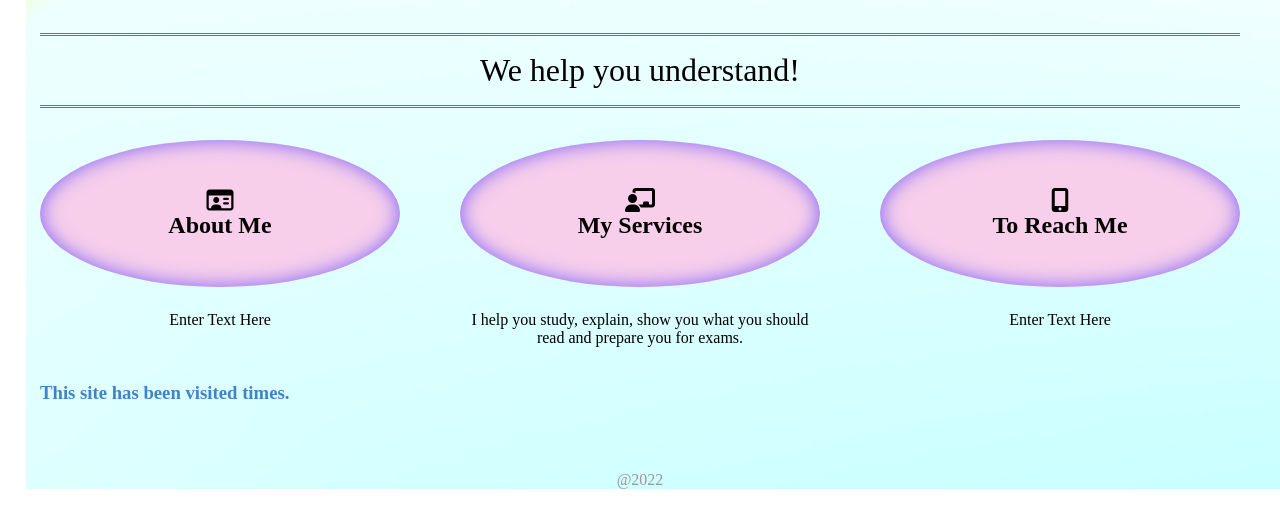
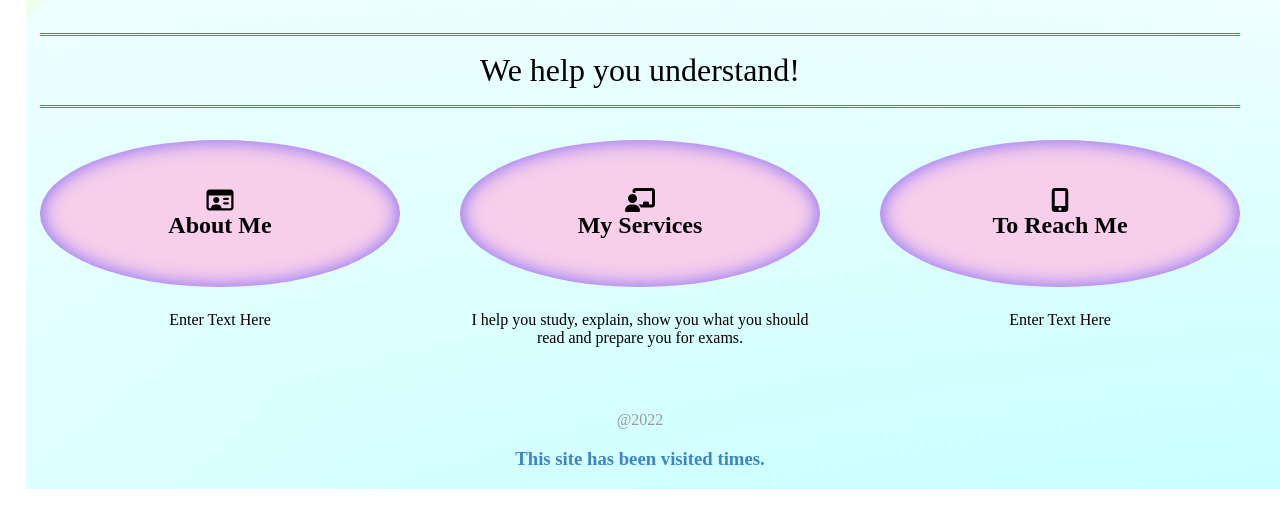
Before and after one commit to Efa-USA/My-Projects-WEB1, a plain HTML site: page index.html in a window 1280 px wide. Shown: the part 667-1181 px from the top of the page. Drawn offline with nearby package versions, Linux system fonts and the light colour scheme.

Commit message:
Update index.html

```diff
--- a/index.html
+++ b/index.html
@@ -39,8 +39,10 @@
     <h2><i class="icon fas fa-mobile-alt"></i><a href="Contacts.html">To Reach Me</a></h2>
     <p> Enter Text Here</p>
 </section>
- <h3 class="h3">This site has been visited <span id="visits"></span> times.</h3>
-<footer>@2022 </footer>
+
+<footer>@2022
+	<h3 class="h3">This site has been visited <span id="visits"></span> times.</h3>
+</footer>
 <script src="https://cdnjs.cloudflare.com/ajax/libs/tilt.js/1.2.1/tilt.jquery.min.js"></script>
 <script> function websiteVisits(response) {
     document.querySelector("#visits").textContent = response.value;
```
